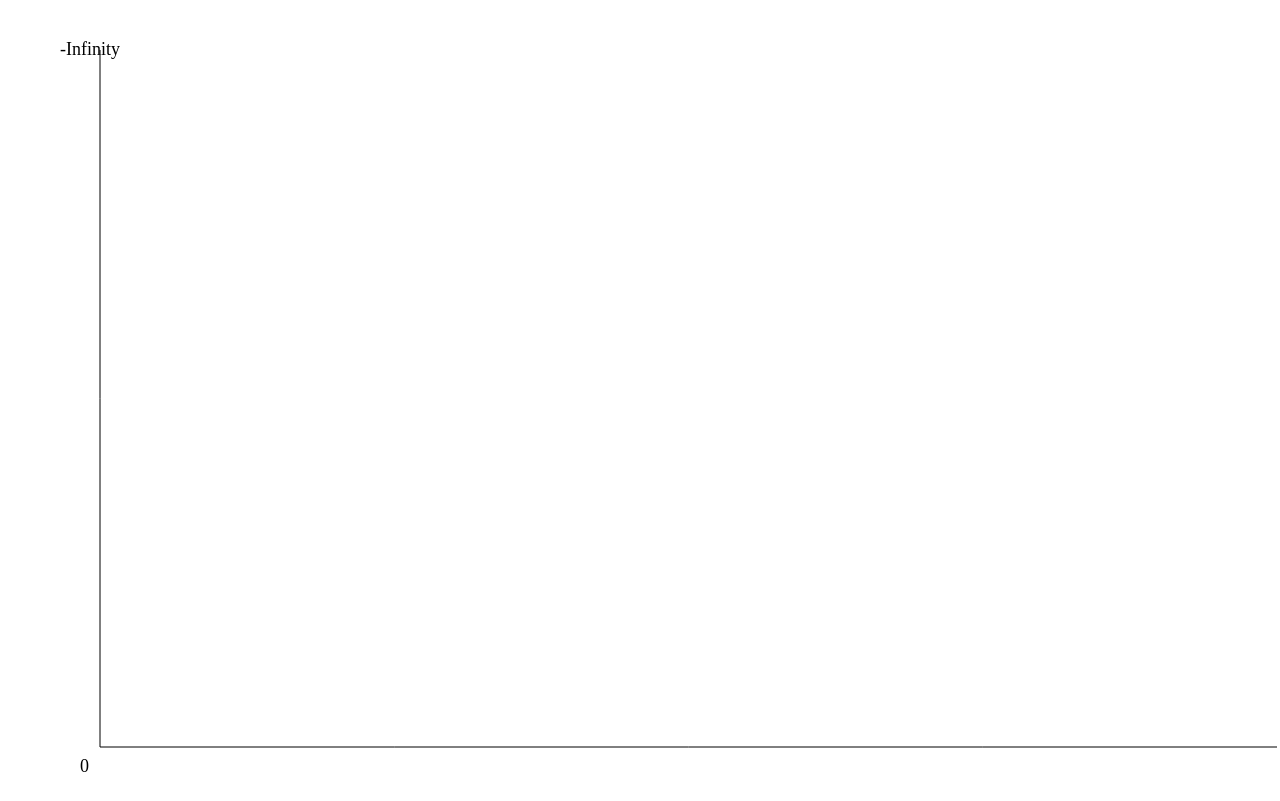
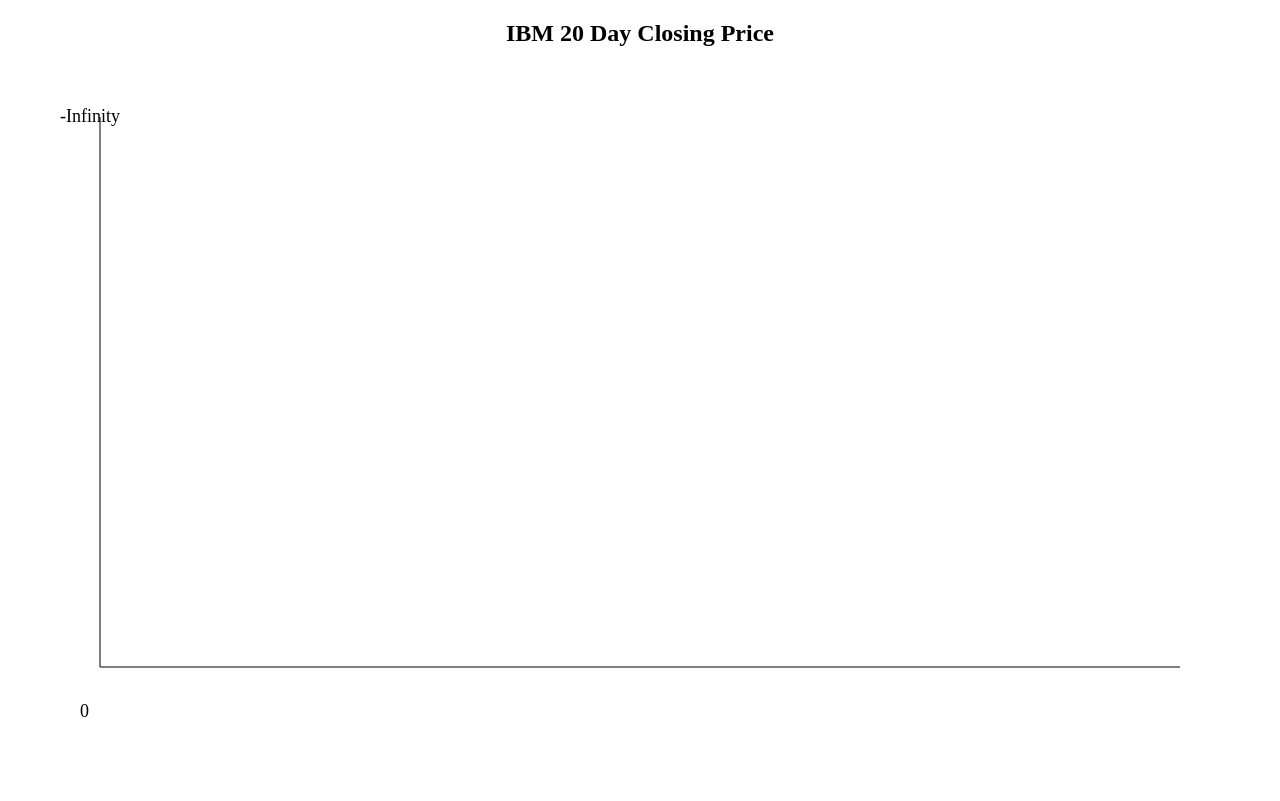
Before and after one commit to leonlovett/vanilla-js-chart, a website built with Parcel: page src/index.html in a window 1280 px wide. Built offline with nearby package versions, Linux system fonts and the light colour scheme.

Commit message:
add header and center chart

```diff
--- a/src/app/chart.js
+++ b/src/app/chart.js
@@ -19,8 +19,8 @@
     }
 
     setCanvasSize() {
-        this.canvas.width = window.innerWidth - 3;
-        this.canvas.height = window.innerHeight - 3;
+        this.canvas.width = window.innerWidth - this.margins.right;
+        this.canvas.height = window.innerHeight - this.margins.top;
     }
 
     drawXAxis() {
--- a/src/index.html
+++ b/src/index.html
@@ -4,11 +4,14 @@
     <meta charset="UTF-8">
     <meta http-equiv="X-UA-Compatible" content="IE=edge">
     <meta name="viewport" content="width=device-width, initial-scale=1.0">
-    <title>Chart</title>
+    <title>IBM 20 Day Closing Price</title>
     <link rel="stylesheet" href="styles.css" />
     <script type="module" src="app/app.js"></script>
 </head>
 <body>
+    <header id="header">
+        <h2>IBM 20 Day Closing Price</h2>
+    </header>
     <canvas id="chart"></canvas>
 </body>
 </html>
--- a/src/models/constants.js
+++ b/src/models/constants.js
@@ -1,6 +1,6 @@
 export const MARGINS = {
     left: 100,
-    top: 50,
+    top: 100,
     right: 100,
-    bottom: 50
+    bottom: 100
 };
--- a/src/styles.css
+++ b/src/styles.css
@@ -1,5 +1,7 @@
 html, body {
-    width: 100%;
-    height: 100%;
     margin: 0;
 }
+
+header {
+    text-align: center;
+}
```
Also changed, not shown: README.md, dist/index.html, 4 other files.
